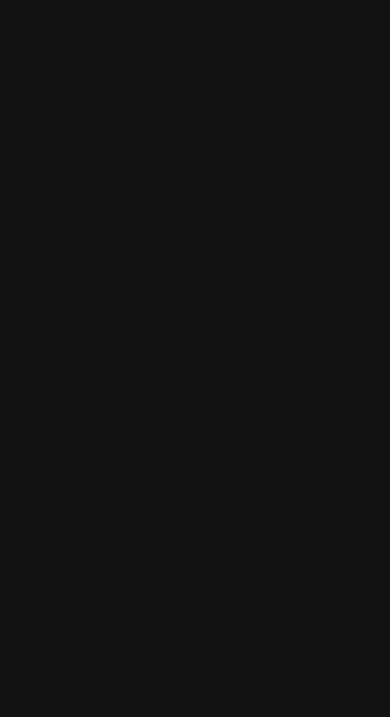
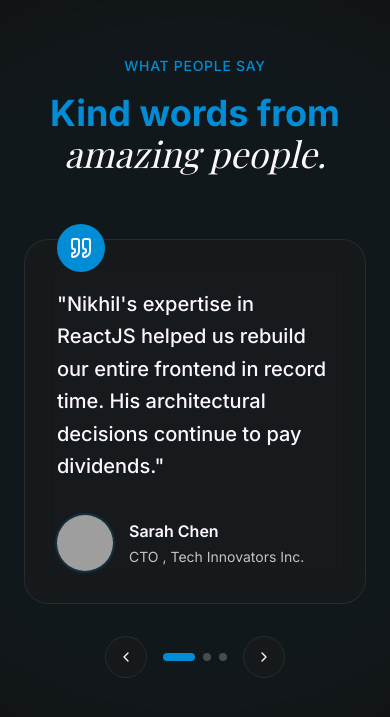
Before and after one commit to nikhilsuresh400/reactPortfolio_v26, a React (Vite) app: page / in a window 390 px wide. Shown: the part 6954-7671 px from the top of the page. Before the commit the page ends 6879 px from the top, so only its background shows below. Built offline with nearby package versions, Linux system fonts and the light colour scheme; grey boxes are pictures that could not be loaded; a web font is replaced by a local one.

Commit message:
Completed TESTIMONIAL section

```diff
--- a/src/index.css
+++ b/src/index.css
@@ -29,6 +29,10 @@
         background-color: var(--color-blackPrimary);
         color: var(--color-whitePrimary);
         font-family: var(--font-regular);
+    }
+
+    button {
+        cursor: pointer;
     }
 }
 
--- a/src/pages/Home.jsx
+++ b/src/pages/Home.jsx
@@ -3,6 +3,7 @@
 import About from './About'
 import Project from './Project'
 import Experience from './Experience'
+import Testimonial from './Testimonial'
 
 const Home = () => {
     return (
@@ -11,6 +12,7 @@
             <About />
             <Project />
             <Experience />
+            <Testimonial />
         </div>
     )
 }
--- a/src/pages/Testimonial.jsx
+++ b/src/pages/Testimonial.jsx
@@ -1,10 +1,109 @@
-import React from 'react'
+import React, { useState } from 'react'
+import { LuChevronLeft, LuChevronRight, LuQuote } from 'react-icons/lu'
+
+const testimonials = [
+    {
+        quote:
+            "Nikhil's expertise in ReactJS helped us rebuild our entire frontend in record time. His architectural decisions continue to pay dividends.",
+        author: "Sarah Chen",
+        role: "CTO , Tech Innovators Inc.",
+        avatar: "https://images.unsplash.com/photo-1494790108377-be9c29b29330?w=100&h=100&fit=crop",
+
+    },
+    {
+        quote:
+            "Working with Nikhil was a game-changer for our project. He delivered ahead of schedule with awesome code quality.",
+        author: "David Kim",
+        role: "Project Mangaer, Startup Labs",
+        avatar: "https://images.unsplash.com/photo-1507003211169-0a1dd7228f2d?w=100&h=100&fit=crop",
+    },
+    {
+        quote:
+            "Not only is Nikhil technically brilliant, but he's also a fantastic communicator and team player. He elevated everyone around him.",
+        author: "Rohit VV",
+        role: "Full Stack Dev - TCS",
+        avatar: "https://images.unsplash.com/photo-1472099645785-5658abf4ff4e?w=100&h=100&fit=crop",
+    },
+]
 
 const Testimonial = () => {
+
+    const [activeIdx, setActiveIdx] = useState(0);
+
+    const next = () => {
+        setActiveIdx((prev) => (prev + 1) % testimonials.length);
+    };
+
+    const previous = () => {
+        setActiveIdx((prev) => (prev - 1 + testimonials.length) % testimonials.length);
+    };
+
     return (
-        <div>
-hello
-        </div>
+        <section
+            id='experience'
+            className='py-32 relative overflow-hidden'
+        >
+
+            {/* BACKGROUND GLOW */}
+            <div className='absolute top-1/2 left-1/2 w-200 h-200 bg-accentBlue/5 rounded-full blur-3xl
+                -translate-x-1/2 -translate-y-1/2' />
+
+            <div className='container mx-auto px-6 relative z-10'>
+                {/* SECTION HEADER */}
+                <div className='text-center max-w-3xl mx-auto mb-16'>
+                    <span
+                        className='text-accentBlue text-sm font-medium tracking-wider uppercase animate-fade-in'>What people say
+                    </span>
+                    <h2 className='text-4xl md:text-5xl font-bold mt-4 mb-6 animate-fade-in animate-delay-100 text-accentBlue'>
+                        Kind words from <span className='font-heading italic font-normal text-whitePrimary'>amazing people.</span>
+                    </h2>
+                </div>
+
+                {/* TESTIMONIAL CAROUSEL */}
+                <div className='max-w-4xl mx-auto'>
+                    <div className='relative'>
+                        {/* MAIN TESTIMONIAL */}
+                        <div className='glass p-8 rounded-3xl md:p-12 glow-borderanimate-fade-in animate-delay-200'>
+                            <div className='absolute -top-4 left-8 w-12 h-12 rounded-full bg-accentBlue
+                                flex items-center justify-center'>
+                                <LuQuote className='w-6 h-6 text-whitePrmary' />
+                            </div>
+                            <blockquote className='text-xl md:text-xl font-medium leading-relaxed mb-8 pt-4'>
+                                "{testimonials[activeIdx].quote}"
+                            </blockquote>
+                            <div className='flex items-center gap-4'>
+                                <img
+                                    src={testimonials[activeIdx].avatar}
+                                    alt={testimonials[activeIdx].author}
+                                    className='w-14 h-14 rounded-full object-cover ring-2 ring-accentBlue/20' />
+                                <div className='space-y-1'>
+                                    <div className='font-semibold'>{testimonials[activeIdx].author}</div>
+                                    <div className='text-sm text-whiteSecondary'>
+                                        {testimonials[activeIdx].role}
+                                    </div>
+                                </div>
+                            </div>
+                        </div>
+
+                        {/* TESTIMONIALS NAVIGATION */}
+                        <div className='flex items-center justify-center gap-4 mt-8'>
+                            <button className='p-3 rounded-full glass hover:bg-accentBlue/10 hover:text-whitePrimary transition-all'>
+                                <LuChevronLeft onClick={previous} />
+                            </button>
+                            <div className='flex gap-2'>
+                                {testimonials.map((_, idx) => (
+                                    <button onClick={() => setActiveIdx(idx)}
+                                        className={`w-2 h-2 rounded-full transition-all duration-300 ${idx === activeIdx ? "w-8 bg-accentBlue" : "bg-whiteSecondary/30 hover:bg-whiteSecondary/50"}`} />
+                                ))}
+                            </div>
+                            <button className='p-3 rounded-full glass hover:bg-accentBlue/10 hover:text-whitePrimary transition-all'>
+                                <LuChevronRight onClick={next} />
+                            </button>
+                        </div>
+                    </div>
+                </div>
+            </div>
+        </section>
     )
 }
 
```
